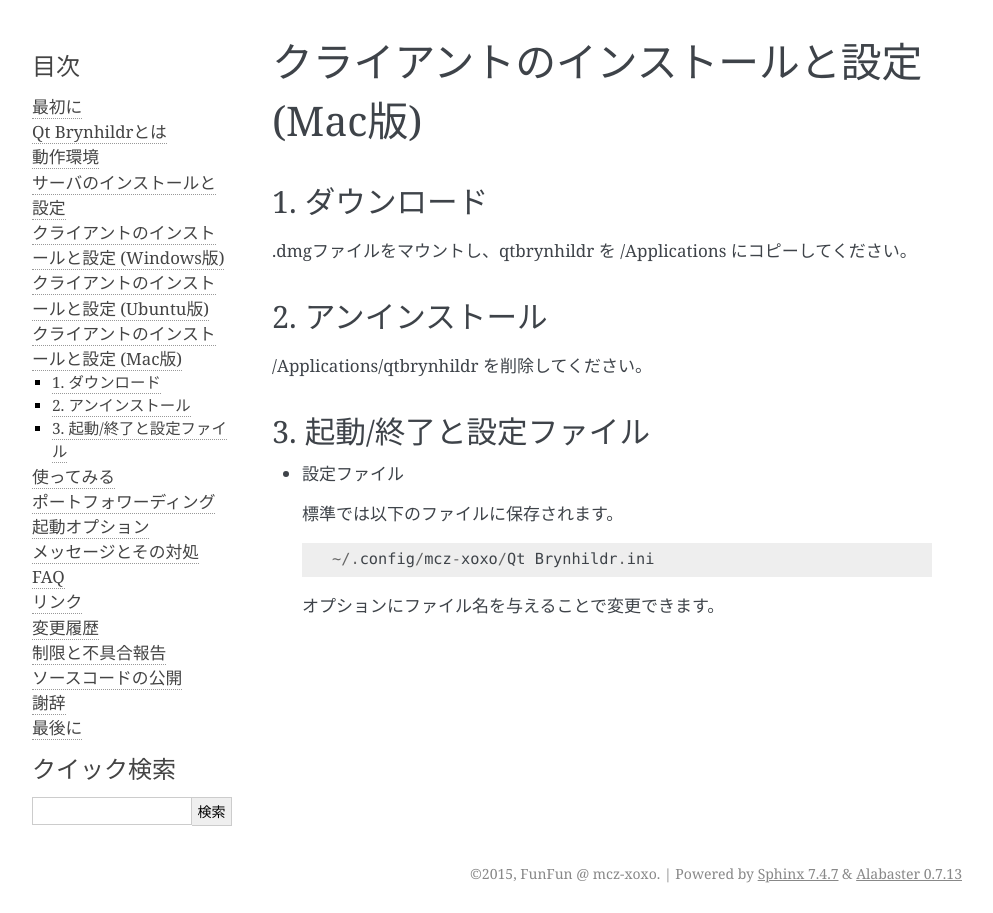
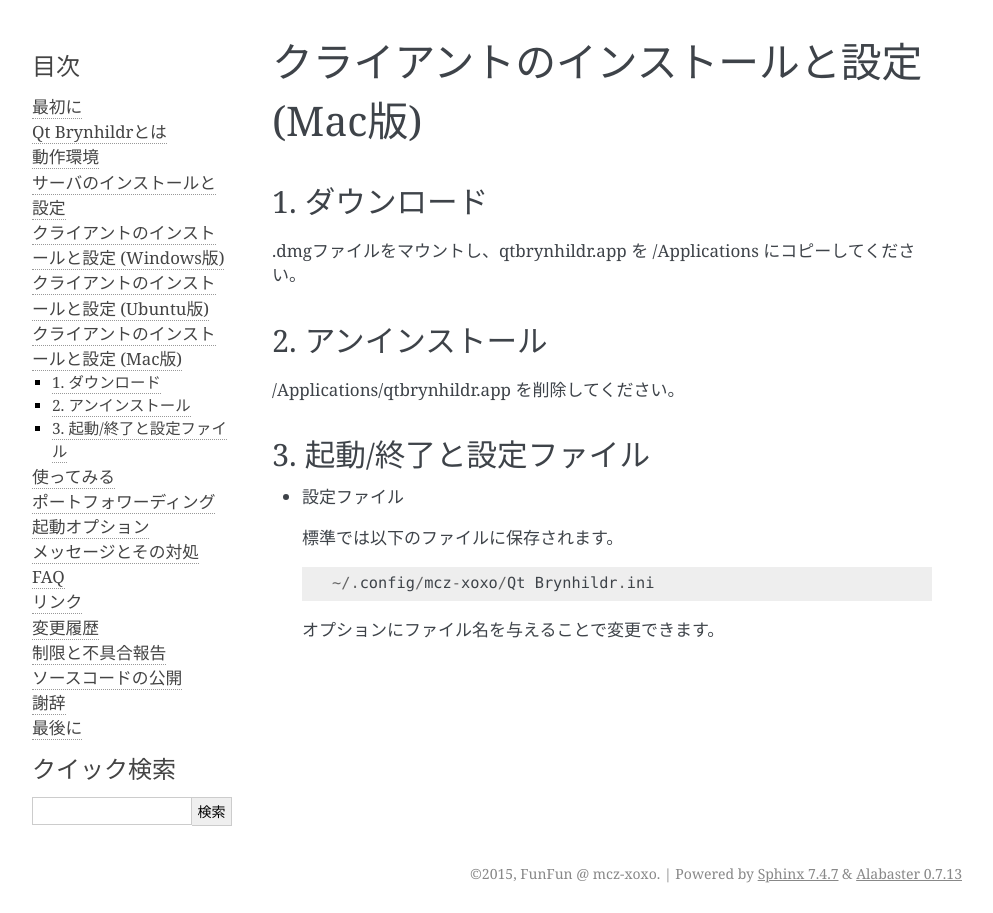
Before and after one commit to funfun-dc5/qtbrynhildr, a Sphinx documentation site: the page built from doc/manual/source/client_setting_macosx.rst, in a window 1280 px wide. Shown: the whole page, without its empty margins (148-1141 px from the left). Built offline with Sphinx 7.4.7, drawn with Linux system fonts in a browser that asks for light colours.

Commit message:
fixed ReadMe.txt and manual

```diff
--- a/doc/manual/source/change_logs.rst
+++ b/doc/manual/source/change_logs.rst
@@ -29,7 +29,7 @@
 
  4. ソースコードの配置構成整理
 
-* [不具合修正] (Ver.1.2.0 RC1-RC3のみ)
+* [不具合修正] (Ver.1.2.0 RC2-RC3のみ)
 
  1. 変数の未初期化により起動時に内部エラーとなる場合がある不具合修正
 
--- a/doc/manual/source/client_setting_macosx.rst
+++ b/doc/manual/source/client_setting_macosx.rst
@@ -6,13 +6,13 @@
 1. ダウンロード
 ----------------
 
-.dmgファイルをマウントし、qtbrynhildr を /Applications にコピーしてください。
+.dmgファイルをマウントし、qtbrynhildr.app を /Applications にコピーしてください。
 
 
 2. アンインストール
 ----------------------------------
 
-/Applications/qtbrynhildr を削除してください。
+/Applications/qtbrynhildr.app を削除してください。
 
 3. 起動/終了と設定ファイル
 --------------------------
```
Also changed, not shown: 1 other file.
